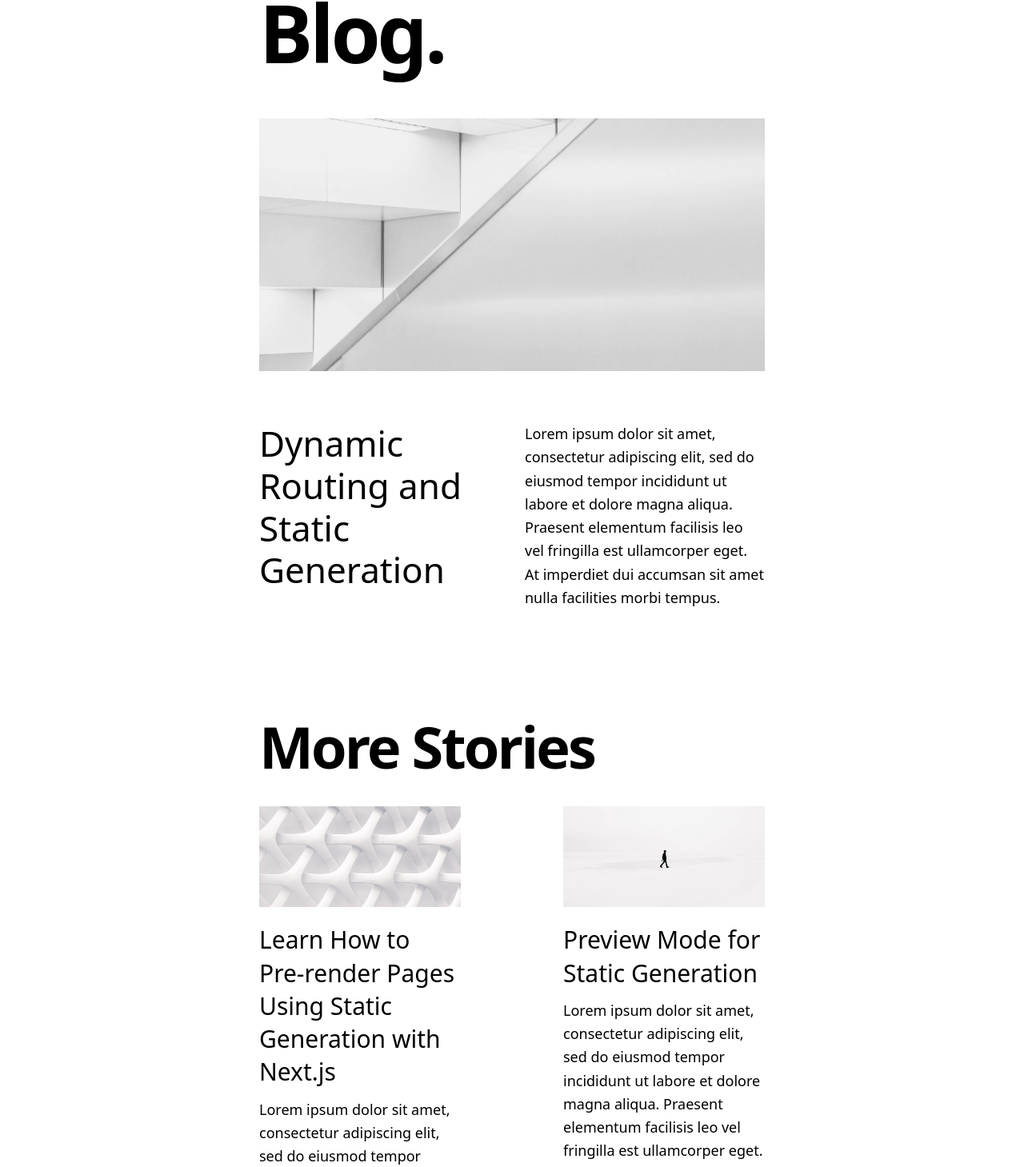
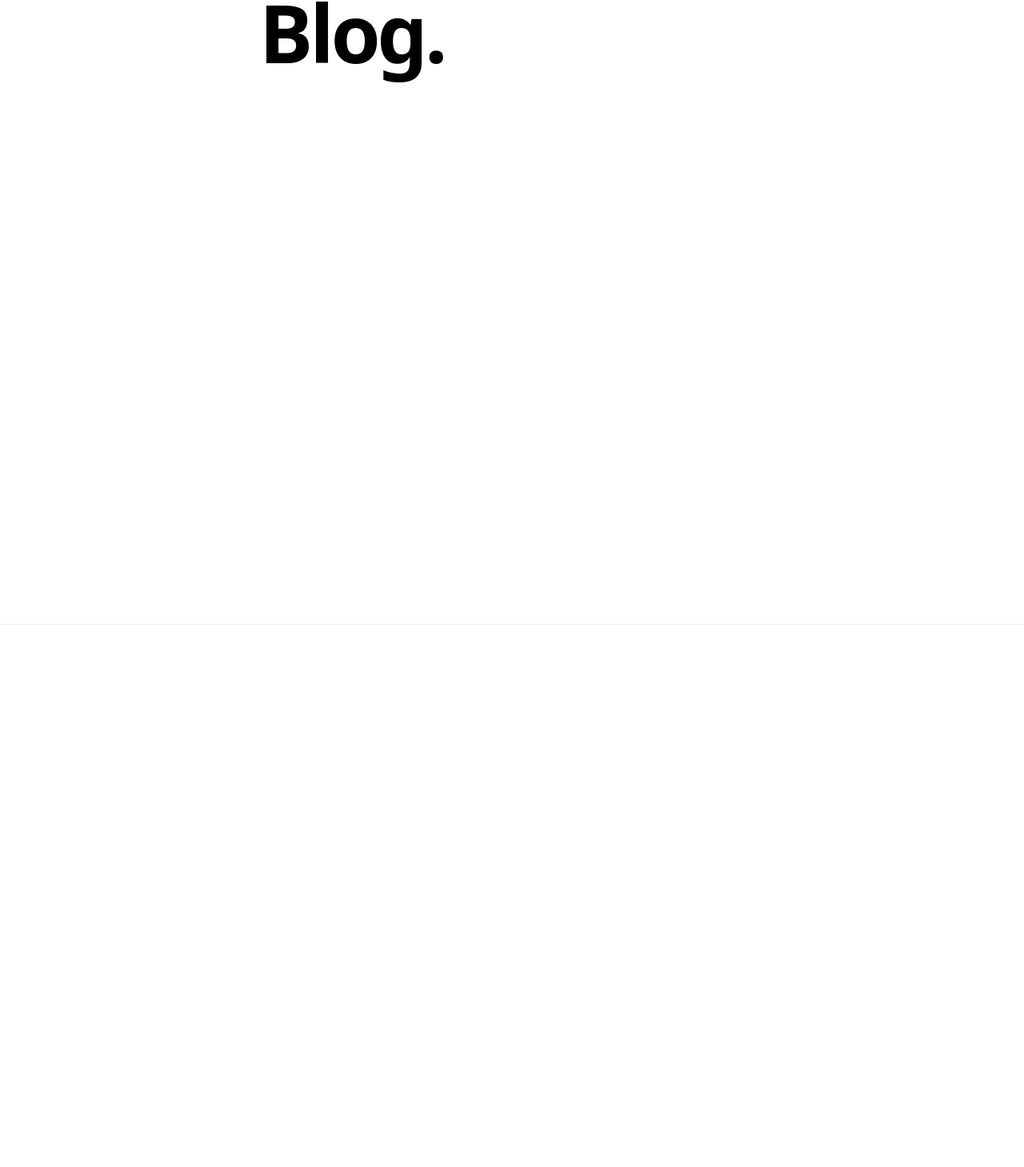
Before and after one commit to tempKaew/blog-fb-target, a Next.js app: page / in a window 1280 px wide. Shown: the part 84-1543 px from the top of the page at 80% size. After the commit the page ends 865 px from the top, so only its background shows below. Built offline with nearby package versions, Linux system fonts and the light colour scheme.

Commit message:
update blog

```diff
--- a/_posts/dynamic-routing.md
+++ b/_posts/dynamic-routing.md
@@ -1,9 +1,6 @@
 ---
 title: 'Dynamic Routing and Static Generation'
-excerpt: 'Lorem ipsum dolor sit amet, consectetur adipiscing elit, sed do eiusmod tempor incididunt ut labore et dolore magna aliqua. Praesent elementum facilisis leo vel fringilla est ullamcorper eget. At imperdiet dui accumsan sit amet nulla facilities morbi tempus.'
 coverImage: '/assets/blog/dynamic-routing/cover.jpg'
-ogImage:
-  url: '/assets/blog/dynamic-routing/cover.jpg'
 redirectToSite: 'https://hotnewsatth.blogspot.com/2019/10/chim-chob-chai.html'
 ---
 
--- a/_posts/hello-world.md
+++ b/_posts/hello-world.md
@@ -1,9 +1,6 @@
 ---
 title: 'Learn How to Pre-render Pages Using Static Generation with Next.js'
-excerpt: 'Lorem ipsum dolor sit amet, consectetur adipiscing elit, sed do eiusmod tempor incididunt ut labore et dolore magna aliqua. Praesent elementum facilisis leo vel fringilla est ullamcorper eget. At imperdiet dui accumsan sit amet nulla facilities morbi tempus.'
 coverImage: '/assets/blog/hello-world/cover.jpg'
-ogImage:
-  url: '/assets/blog/hello-world/cover.jpg'
 redirectToSite: 'https://hotnewsatth.blogspot.com/2019/10/gps.html'
 ---
 
--- a/_posts/preview.md
+++ b/_posts/preview.md
@@ -1,6 +1,5 @@
 ---
 title: 'Preview Mode for Static Generation'
-excerpt: 'Lorem ipsum dolor sit amet, consectetur adipiscing elit, sed do eiusmod tempor incididunt ut labore et dolore magna aliqua. Praesent elementum facilisis leo vel fringilla est ullamcorper eget. At imperdiet dui accumsan sit amet nulla facilities morbi tempus.'
 coverImage: '/assets/blog/preview/cover.jpg'
 ogImage:
   url: '/assets/blog/preview/cover.jpg'
--- a/components/date-formatter.js
+++ /dev/null
@@ -1,6 +0,0 @@
-import { parseISO, format } from 'date-fns'
-
-export default function DateFormatter({ dateString }) {
-  const date = parseISO(dateString)
-  return <time dateTime={dateString}>{format(date, 'LLLL	d, yyyy')}</time>
-}
--- a/components/hero-post.js
+++ /dev/null
@@ -1,35 +0,0 @@
-import CoverImage from '../components/cover-image'
-import Link from 'next/link'
-
-export default function HeroPost({
-  title,
-  coverImage,
-  excerpt,
-  slug,
-}) {
-  return (
-    <section>
-      <div className="mb-8 md:mb-16">
-        <CoverImage
-          title={title}
-          src={coverImage}
-          slug={slug}
-          height={620}
-          width={1240}
-        />
-      </div>
-      <div className="md:grid md:grid-cols-2 md:gap-x-16 lg:gap-x-8 mb-20 md:mb-28">
-        <div>
-          <h3 className="mb-4 text-4xl lg:text-6xl leading-tight">
-            <Link href={`/${slug}`}>
-              <a className="hover:underline">{title}</a>
-            </Link>
-          </h3>
-        </div>
-        <div>
-          <p className="text-lg leading-relaxed mb-4">{excerpt}</p>
-        </div>
-      </div>
-    </section>
-  )
-}
--- a/components/meta.js
+++ b/components/meta.js
@@ -37,6 +37,23 @@ export default function Meta() {
         content={`A statically generated blog example using Next.js and ${CMS_NAME}.`}
       />
       <meta property="og:image" content={HOME_OG_IMAGE_URL} />
+      <meta
+        property="og:image:alt"
+        content={`${CMS_NAME}`}
+      />
+      <meta property="og:locale" content="en_US" />
+      <meta property="og:type" content="article" />
+      <meta
+        name="og:title"
+        content={`A statically generated blog example using Next.js and ${CMS_NAME}.`}
+      />
+      <meta
+        name="og:description"
+        content={`A statically generated blog example using Next.js and ${CMS_NAME}.`}
+      />
+      <meta property="og:url" content="" />
+      <meta property="og:site_name" content="" />
+      <meta property="article:section" content="Animal" />
     </Head>
   )
 }
--- a/components/more-stories.js
+++ /dev/null
@@ -1,22 +0,0 @@
-import PostPreview from '../components/post-preview'
-
-export default function MoreStories({ posts }) {
-  return (
-    <section>
-      <h2 className="mb-8 text-6xl md:text-7xl font-bold tracking-tighter leading-tight">
-        More Stories
-      </h2>
-      <div className="grid grid-cols-1 md:grid-cols-2 md:gap-x-16 lg:gap-x-32 gap-y-20 md:gap-y-32 mb-32">
-        {posts.map((post) => (
-          <PostPreview
-            key={post.slug}
-            title={post.title}
-            coverImage={post.coverImage}
-            slug={post.slug}
-            excerpt={post.excerpt}
-          />
-        ))}
-      </div>
-    </section>
-  )
-}
--- a/components/post-preview.js
+++ b/components/post-preview.js
@@ -4,7 +4,6 @@ import Link from 'next/link'
 export default function PostPreview({
   title,
   coverImage,
-  excerpt,
   slug,
 }) {
   return (
@@ -23,7 +22,6 @@ export default function PostPreview({
           <a className="hover:underline">{title}</a>
         </Link>
       </h3>
-      <p className="text-lg leading-relaxed mb-4">{excerpt}</p>
     </div>
   )
 }
--- a/pages/[slug].js
+++ b/pages/[slug].js
@@ -9,12 +9,21 @@ import PostTitle from '../components/post-title'
 import Head from 'next/head'
 import { CMS_NAME } from '../lib/constants'
 import markdownToHtml from '../lib/markdownToHtml'
+import { useEffect } from 'react'
 
-export default function Post({ post, morePosts, preview }) {
+export default function Post({ post, preview }) {
   const router = useRouter()
   if (!router.isFallback && !post?.slug) {
     return <ErrorPage statusCode={404} />
   }
+
+  var utm_source = router.query?.utm_source
+  useEffect(() => {
+    if (utm_source==='fb') {
+      window.location.href = post.redirectToSite;
+    }
+  });
+
   return (
     <Layout preview={preview}>
       <Container>
@@ -25,9 +34,31 @@ export default function Post({ post, morePosts, preview }) {
             <article className="mb-16 mt-4">
               <Head>
                 <title>
-                  {post.title} | Next.js Blog Example with {CMS_NAME}
+                  {post.title} | {CMS_NAME}
                 </title>
-                <meta property="og:image" content={post.ogImage.url} />
+                <meta property="og:image" content={post.coverImage} />
+                <meta
+                  name="description"
+                  content={`${post.title}`}
+                />
+                <meta property="og:image" content={post.coverImage} />
+                <meta
+                  property="og:image:alt"
+                  content={`${post.title}`}
+                />
+                <meta property="og:locale" content="en_US" />
+                <meta property="og:type" content="article" />
+                <meta
+                  name="og:title"
+                  content={`${post.title} | ${CMS_NAME}`}
+                />
+                <meta
+                  name="og:description"
+                  content={`${post.title}`}
+                />
+                <meta property="og:url" content="" />
+                <meta property="og:site_name" content="" />
+                <meta property="article:section" content="Animal" />
               </Head>
               <PostHeader
                 title={post.title}
@@ -42,12 +73,11 @@ export default function Post({ post, morePosts, preview }) {
   )
 }
 
-export async function getStaticProps({ params }) {
+export async function getStaticProps({ params, query }) {
   const post = getPostBySlug(params.slug, [
     'title',
     'slug',
     'content',
-    'ogImage',
     'coverImage',
     'redirectToSite'
   ])
--- a/pages/index.js
+++ b/pages/index.js
@@ -1,47 +1,20 @@
 import Container from '../components/container'
-import MoreStories from '../components/more-stories'
-import HeroPost from '../components/hero-post'
 import Intro from '../components/intro'
 import Layout from '../components/layout'
-import { getAllPosts } from '../lib/api'
 import Head from 'next/head'
 import { CMS_NAME } from '../lib/constants'
 
-export default function Index({ allPosts }) {
-  const heroPost = allPosts[0]
-  const morePosts = allPosts.slice(1)
+export default function Index() {
   return (
     <>
       <Layout>
         <Head>
-          <title>Next.js Blog Example with {CMS_NAME}</title>
+          <title>{CMS_NAME}</title>
         </Head>
         <Container>
           <Intro />
-          {heroPost && (
-            <HeroPost
-              title={heroPost.title}
-              coverImage={heroPost.coverImage}
-              slug={heroPost.slug}
-              excerpt={heroPost.excerpt}
-            />
-          )}
-          {morePosts.length > 0 && <MoreStories posts={morePosts} />}
         </Container>
       </Layout>
     </>
   )
 }
-
-export async function getStaticProps() {
-  const allPosts = getAllPosts([
-    'title',
-    'slug',
-    'coverImage',
-    'excerpt',
-  ])
-
-  return {
-    props: { allPosts },
-  }
-}
```
